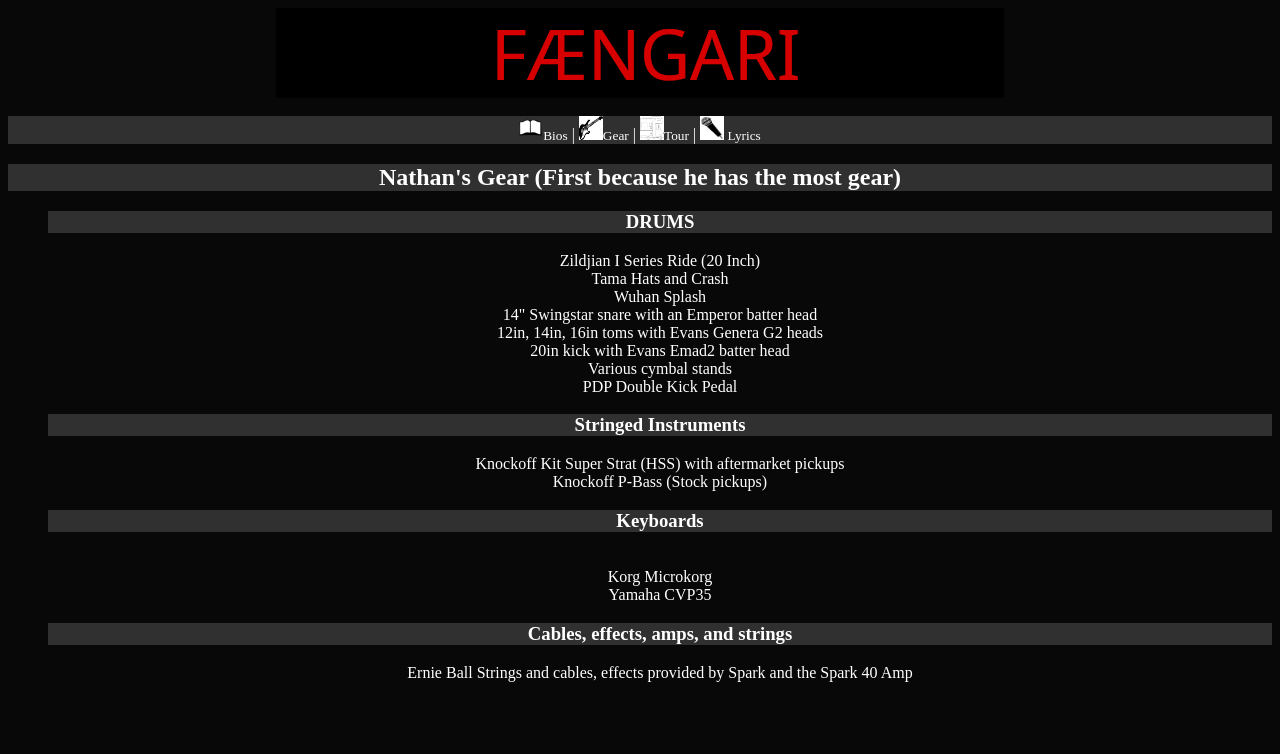
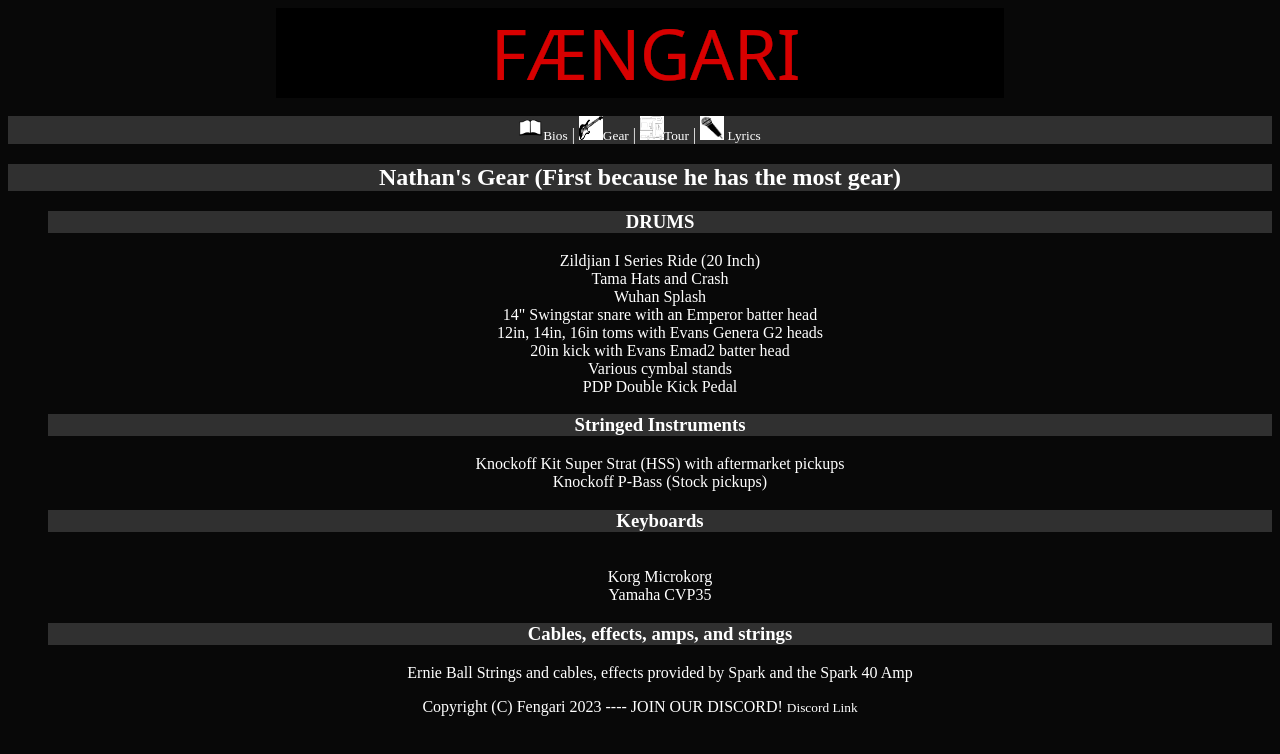
Before and after one commit to nathantibbitts/fengari, a plain HTML site: page gear.html in a window 1280 px wide. Drawn offline with Linux system fonts and the light colour scheme.

Commit message:
Update gear.html
Added footer

```diff
--- a/gear.html
+++ b/gear.html
@@ -50,5 +50,6 @@
 <li>Ernie Ball Strings and cables, effects provided by Spark and the Spark 40 Amp</li>
 </br>
 </ul>
+<footer>Copyright (C) Fengari 2023 ---- JOIN OUR DISCORD!  <a href=https://discord.gg/CbTQPNGjBM>Discord Link</a></footer>
 </body>
 </html>
```
